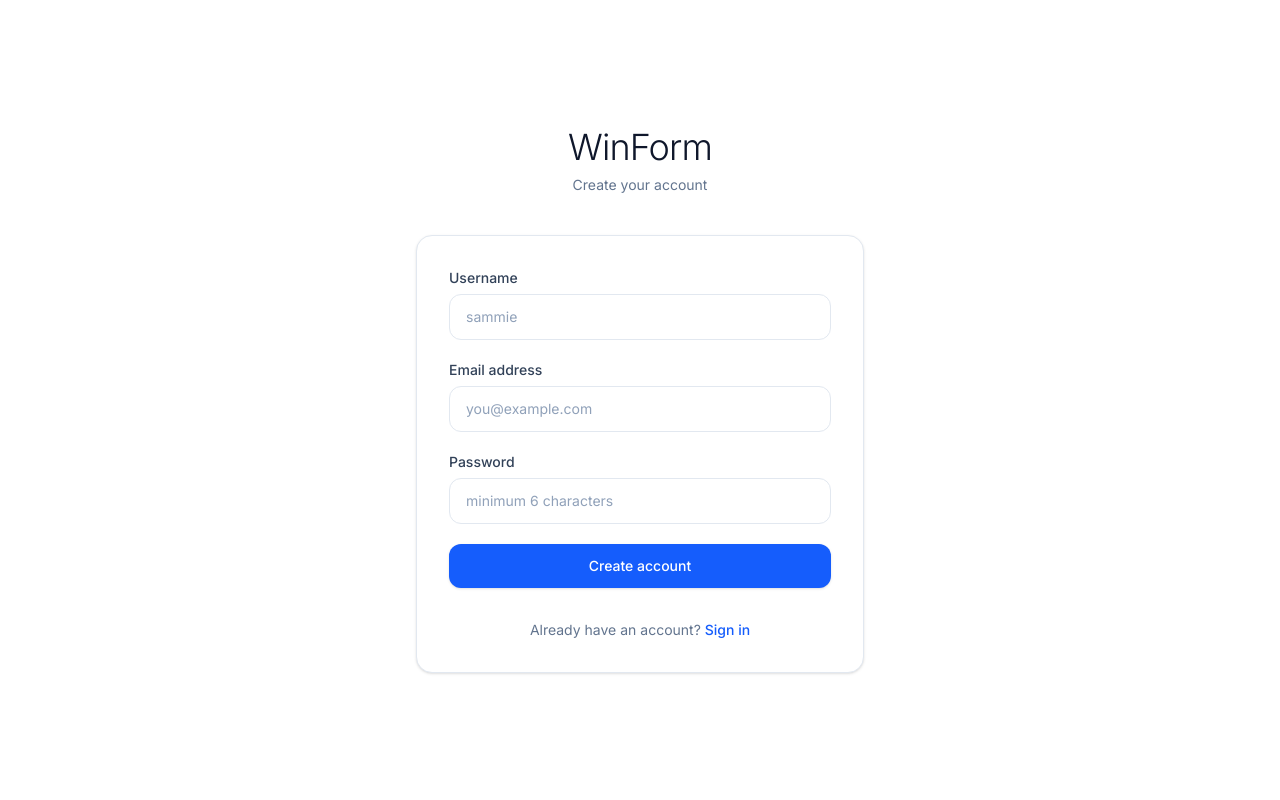
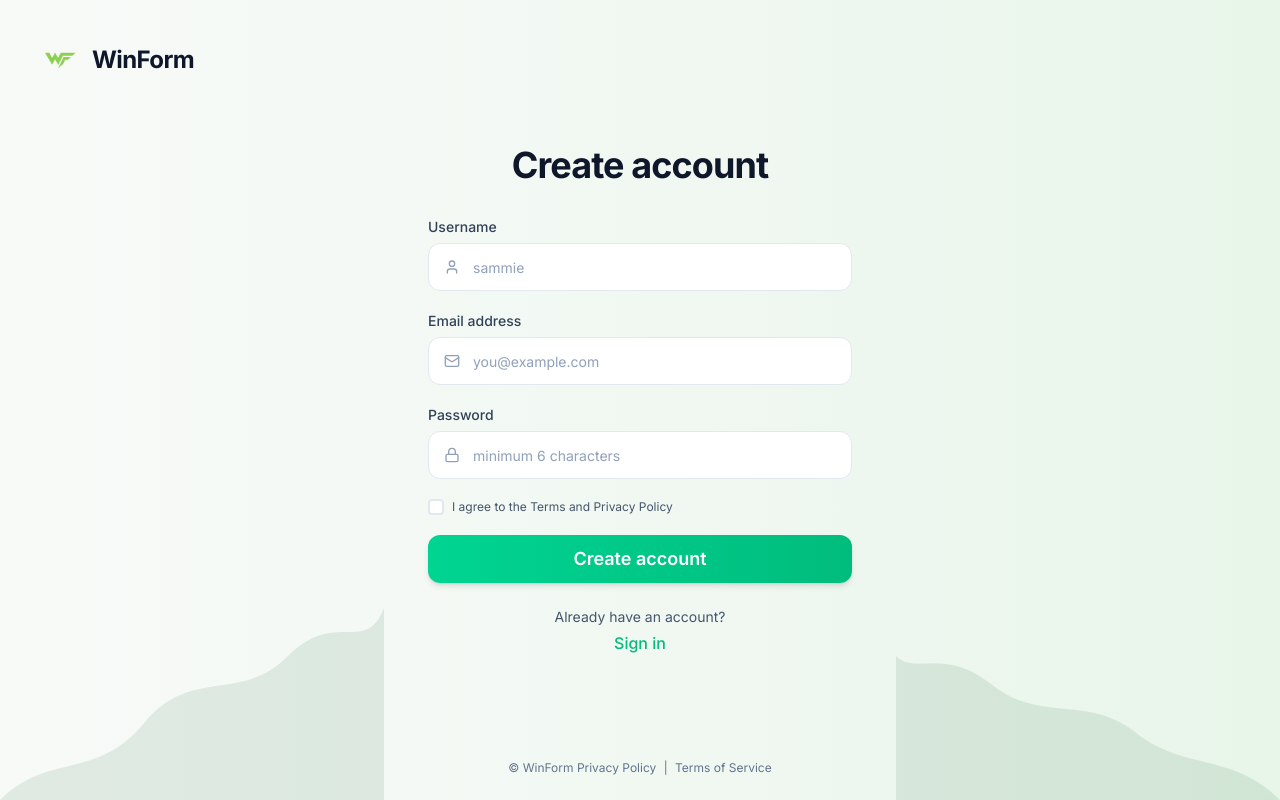
Before and after one commit to sammiensubuga/winform, a Next.js app: page /register in a window 1280 px wide. Built offline with nearby package versions, Linux system fonts and the light colour scheme; no server answers.

Commit message:
Update page.tsx

```diff
--- a/src/app/(auth)/register/page.tsx
+++ b/src/app/(auth)/register/page.tsx
@@ -4,11 +4,14 @@ import { useState } from 'react'
 import { createClient } from '@/lib/supabase/client'
 import { useRouter } from 'next/navigation'
 import Link from 'next/link'
+import { Mail, Lock, User, Check } from 'lucide-react'
+import Image from 'next/image'
 
 export default function RegisterPage() {
   const [email, setEmail] = useState('')
   const [password, setPassword] = useState('')
   const [username, setUsername] = useState('')
+  const [rememberMe, setRememberMe] = useState(false)
   const [error, setError] = useState('')
   const [loading, setLoading] = useState(false)
   const router = useRouter()
@@ -46,80 +49,150 @@ export default function RegisterPage() {
   }
 
   return (
-    <div className="min-h-screen flex items-center justify-center bg-white px-4">
-      <div className="w-full max-w-md">
-        <div className="text-center mb-10">
-          <h1 className="text-4xl font-light tracking-tight text-slate-900">WinForm</h1>
-          <p className="text-slate-500 mt-2 text-sm">Create your account</p>
+    <div className="min-h-screen relative overflow-hidden bg-gradient-to-l from-[#E8F5E9] via-[#F1F8F2] via-50% to-[#F8FAF8]">
+
+      {/* Abstract wave shapes */}
+      <div className="absolute bottom-0 left-0 w-96 h-96 opacity-10 pointer-events-none">
+        <svg viewBox="0 0 400 400" fill="none" xmlns="http://www.w3.org/2000/svg">
+          <path d="M0,400 C50,350 100,380 150,320 C200,260 250,300 300,250 C350,200 380,250 400,200 L400,400 L0,400 Z" fill="#166534"/>
+        </svg>
+      </div>
+      <div className="absolute bottom-0 right-0 w-96 h-96 opacity-10 pointer-events-none">
+        <svg viewBox="0 0 400 400" fill="none" xmlns="http://www.w3.org/2000/svg">
+          <path d="M400,400 C350,350 300,370 250,330 C200,290 150,320 100,280 C50,240 20,270 0,250 L0,400 L400,400 Z" fill="#166534"/>
+        </svg>
       </div>
 
-        <div className="bg-white border border-slate-200 rounded-2xl shadow-sm p-8">
+      {/* Header with Logo */}
+      <div className="absolute top-10 left-10 flex items-center gap-3 z-10">
+        <Image src="/logo.png" alt="WinForm Logo" width={40} height={40} className="rounded-xl" />
+        <span className="text-2xl font-bold text-slate-900 tracking-tight">WinForm</span>
+      </div>
+
+      {/* Register Card */}
+      <div className="min-h-screen flex items-center justify-center px-4 py-20">
+        <div className="w-full max-w-md p-3 transition-all duration-300">
+
+          <div className="text-center mb-8">
+            <h1 className="text-4xl font-bold text-slate-900 tracking-tight mb-2">
+              Create account
+            </h1>
+          </div>
+
           {error && (
-            <div className="bg-red-50 border border-red-200 text-red-700 rounded-xl px-4 py-3 mb-6 text-sm">
+            <div className="bg-red-50 border border-red-200 text-red-700 rounded-2xl px-5 py-3 mb-6 text-sm">
               {error}
             </div>
           )}
 
           <form onSubmit={handleRegister} className="space-y-5">
+            {/* Username Field */}
             <div>
               <label className="block text-sm font-medium text-slate-700 mb-1.5">
                 Username
               </label>
+              <div className="relative">
+                <User className="absolute left-4 top-1/2 -translate-y-1/2 w-4 h-4 text-slate-400" />
                 <input
                   type="text"
                   value={username}
                   onChange={e => setUsername(e.target.value)}
                   required
-                className="w-full bg-white border border-slate-200 rounded-xl px-4 py-3 text-slate-900 placeholder:text-slate-400 focus:outline-none focus:ring-2 focus:ring-blue-500 focus:border-transparent transition-all text-sm"
+                  className="w-full h-12 bg-white border border-slate-300 rounded-xl pl-11 pr-4 text-slate-900 placeholder:text-slate-400 focus:outline-none focus:ring-2 focus:ring-emerald-400 focus:border-transparent transition-all text-sm"
                   placeholder="sammie"
                 />
               </div>
+            </div>
 
+            {/* Email Field */}
             <div>
               <label className="block text-sm font-medium text-slate-700 mb-1.5">
                 Email address
               </label>
+              <div className="relative">
+                <Mail className="absolute left-4 top-1/2 -translate-y-1/2 w-4 h-4 text-slate-400" />
                 <input
                   type="email"
                   value={email}
                   onChange={e => setEmail(e.target.value)}
                   required
-                className="w-full bg-white border border-slate-200 rounded-xl px-4 py-3 text-slate-900 placeholder:text-slate-400 focus:outline-none focus:ring-2 focus:ring-blue-500 focus:border-transparent transition-all text-sm"
+                  className="w-full h-12 bg-white border border-slate-300 rounded-xl pl-11 pr-4 text-slate-900 placeholder:text-slate-400 focus:outline-none focus:ring-2 focus:ring-emerald-400 focus:border-transparent transition-all text-sm"
                   placeholder="you@example.com"
                 />
               </div>
+            </div>
 
+            {/* Password Field */}
             <div>
               <label className="block text-sm font-medium text-slate-700 mb-1.5">
                 Password
               </label>
+              <div className="relative">
+                <Lock className="absolute left-4 top-1/2 -translate-y-1/2 w-4 h-4 text-slate-400" />
                 <input
                   type="password"
                   value={password}
                   onChange={e => setPassword(e.target.value)}
                   required
-                className="w-full bg-white border border-slate-200 rounded-xl px-4 py-3 text-slate-900 placeholder:text-slate-400 focus:outline-none focus:ring-2 focus:ring-blue-500 focus:border-transparent transition-all text-sm"
+                  className="w-full h-12 bg-white border border-slate-300 rounded-xl pl-11 pr-4 text-slate-900 placeholder:text-slate-400 focus:outline-none focus:ring-2 focus:ring-emerald-400 focus:border-transparent transition-all text-sm"
                   placeholder="minimum 6 characters"
                 />
               </div>
+            </div>
 
+            {/* Terms Agreement */}
+            <div className="flex items-center">
+              <button
+                type="button"
+                onClick={() => setRememberMe(!rememberMe)}
+                className="flex items-center gap-2 group"
+              >
+                <div className={`w-4 h-4 rounded border-2 flex items-center justify-center transition-all ${
+                  rememberMe
+                    ? 'bg-emerald-400 border-emerald-400'
+                    : 'border-slate-300 bg-white group-hover:border-emerald-300'
+                }`}>
+                  {rememberMe && <Check className="w-3 h-3 text-white" />}
+                </div>
+                <span className="text-xs text-slate-600">I agree to the Terms and Privacy Policy</span>
+              </button>
+            </div>
+
+            {/* Create Account Button */}
             <button
               type="submit"
               disabled={loading}
-              className="w-full bg-blue-600 hover:bg-blue-700 text-white font-medium py-3 rounded-xl transition-all duration-200 disabled:opacity-50 disabled:cursor-not-allowed text-sm shadow-sm"
+              className="w-full h-12 bg-gradient-to-r from-emerald-400 to-emerald-500 text-white text-lg font-semibold rounded-xl hover:translate-y-[-2px] transition-all duration-200 disabled:opacity-50 disabled:cursor-not-allowed disabled:hover:translate-y-0 shadow-md hover:shadow-lg"
             >
               {loading ? 'Creating account...' : 'Create account'}
             </button>
           </form>
 
-          <p className="text-center text-sm text-slate-500 mt-8">
-            Already have an account?{' '}
-            <Link href="/login" className="text-blue-600 hover:text-blue-700 font-medium">
+          {/* Login Link */}
+          <div className="text-center mt-6">
+            <p className="text-sm text-slate-600">
+              Already have an account?
+            </p>
+            <Link href="/login" className="text-emerald-500 hover:text-emerald-600 font-medium transition-colors block mt-1">
               Sign in
+            </Link>
+          </div>
+        </div>
+      </div>
+
+      {/* Footer with working links */}
+      <div className="absolute bottom-6 left-0 right-0 text-center z-10">
+        <p className="text-slate-500 text-xs">
+          © WinForm{' '}
+          <Link href="/privacy" className="text-slate-500 hover:text-emerald-500 transition-colors">
+            Privacy Policy
+          </Link>{' '}
+          <span className="mx-1">|</span>{' '}
+          <Link href="/terms" className="text-slate-500 hover:text-emerald-500 transition-colors">
+            Terms of Service
           </Link>
         </p>
       </div>
     </div>
-    </div>
   )
 }
```
Lines whose indentation alone changed are shown as unchanged.
